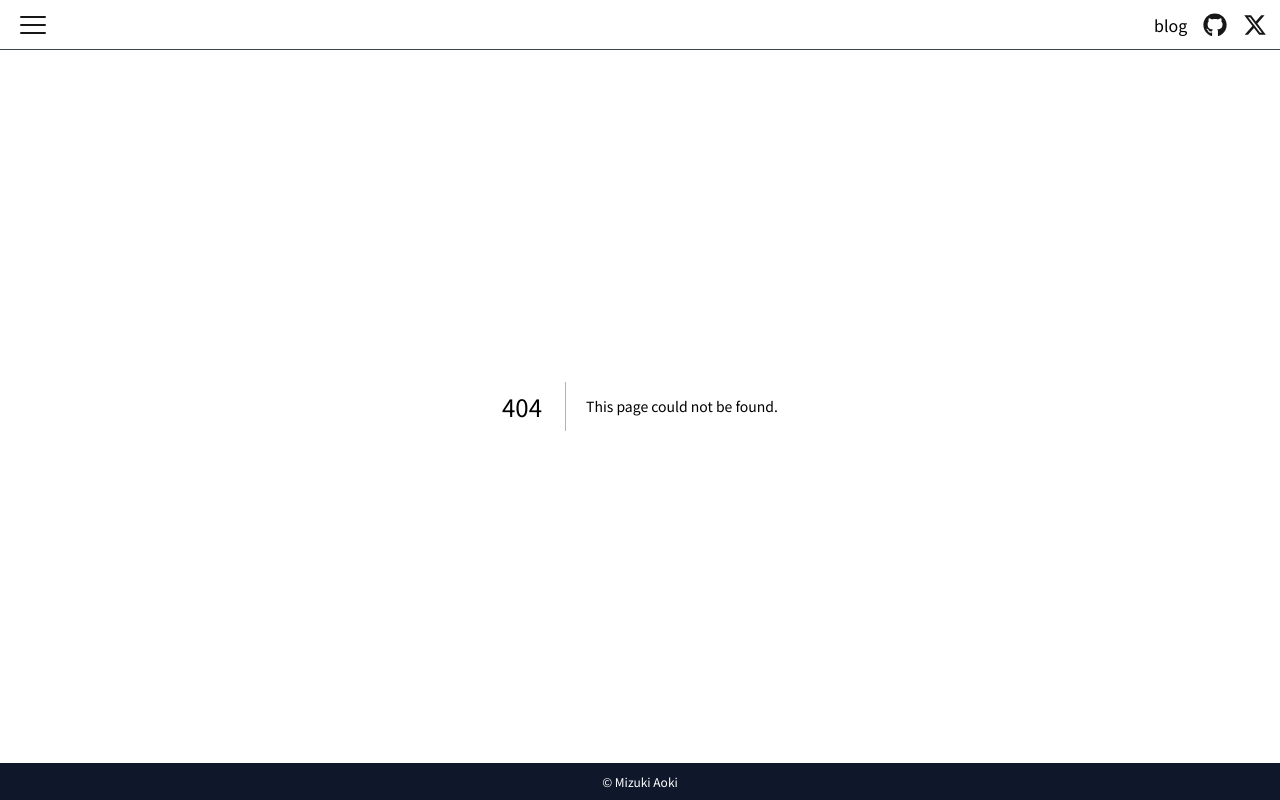
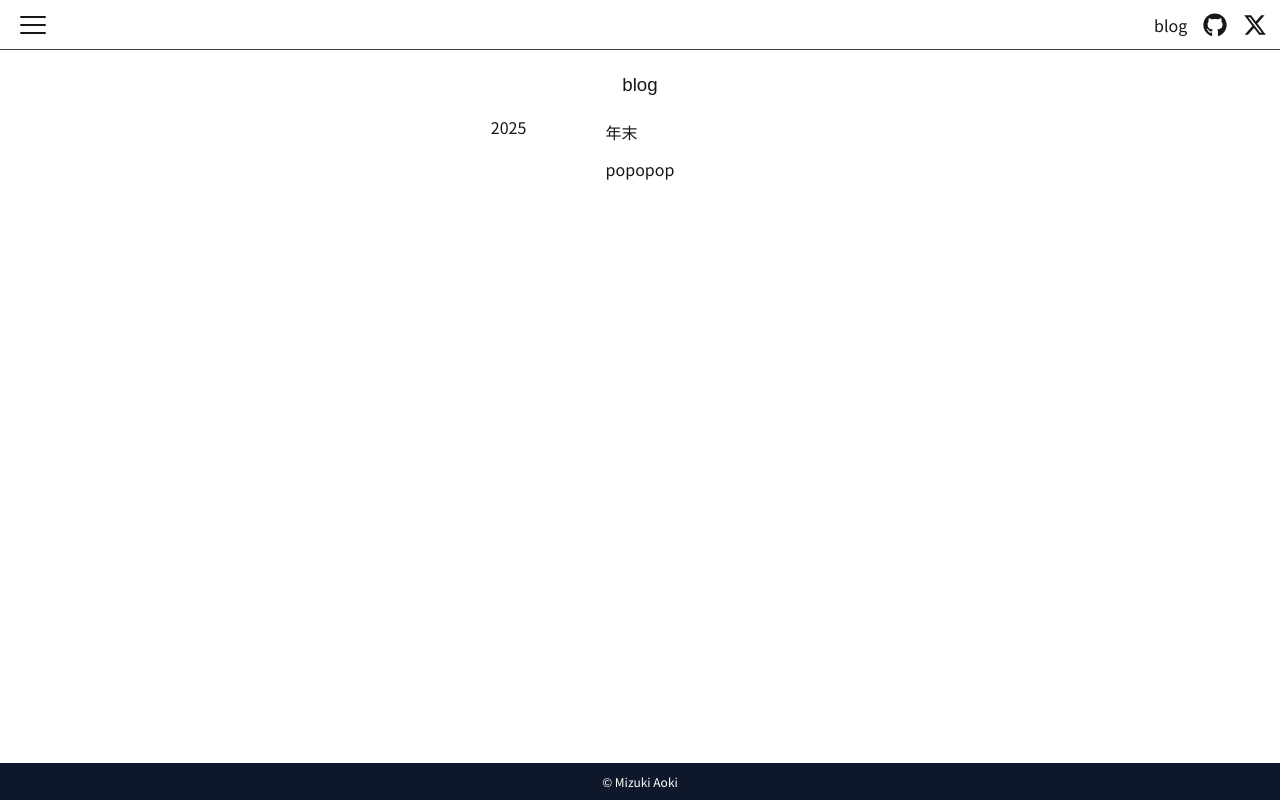
Before and after one commit to 4okimi7uki/website, a Next.js app: page /blog in a window 1280 px wide. Before the commit this address had no page. Built offline with nearby package versions, Linux system fonts and the light colour scheme; a web font is replaced by a local one.

Commit message:
feat: add blog page

```diff
--- /dev/null
+++ b/src/app/(site)/blog/index.module.scss
@@ -0,0 +1,3 @@
+.container {
+  padding: 24px 0;
+}
--- /dev/null
+++ b/src/app/(site)/blog/page.tsx
@@ -0,0 +1,10 @@
+import { BlogTop } from '@/features/blog/components/BlogTop';
+import styles from './index.module.scss';
+
+export default function blog() {
+  return (
+    <div className={styles.container}>
+      <BlogTop />
+    </div>
+  );
+}
--- /dev/null
+++ b/src/features/blog/components/BlogTop/BlogTop.tsx
@@ -0,0 +1,66 @@
+import { HeadingTitle } from '@/components/elements/HeadingTitle';
+import React, { useMemo } from 'react';
+import styles from './index.module.scss';
+import { Section } from '@/components/layouts/Section';
+import Link from 'next/link';
+import dayjs from 'dayjs';
+
+const microCMSContents = [
+  {
+    id: 'aaa',
+    title: '年末',
+    createdAt: dayjs()
+  },
+  {
+    id: 'bbb',
+    title: 'popopop',
+    createdAt: dayjs()
+  }
+];
+
+type Articles = {
+  id: string;
+  title: string;
+  createdAt: dayjs.Dayjs;
+};
+
+type ArticlesByYear = Record<number, Articles[]>;
+
+const groupedByYear = (articles: Articles[]): ArticlesByYear => {
+  const group: ArticlesByYear = {};
+
+  for (const i of articles) {
+    const year = Number(i.createdAt.format('YYYY').toString());
+    if (!group[year]) {
+      group[year] = [];
+    }
+    group[year].push(i);
+  }
+  return group;
+};
+
+export function BlogTop() {
+  const groupedArticlesByYear = useMemo(() => groupedByYear(microCMSContents), []);
+
+  return (
+    <Section>
+      <HeadingTitle title="blog" type="h3" align="center" />
+      <ul className={styles.list}>
+        {Object.entries(groupedArticlesByYear).map(([key, v]) => {
+          return v.map((item, idx) => {
+            return (
+              <li key={item.id} className={styles.listItem}>
+                <Link href={`blog/${item.id}`}>
+                  <div className={styles.year}>{idx === 0 && key}</div>
+                  <div className={styles.titleContents}>
+                    <span>{item.title}</span>
+                  </div>
+                </Link>
+              </li>
+            );
+          });
+        })}
+      </ul>
+    </Section>
+  );
+}
--- /dev/null
+++ b/src/features/blog/components/BlogTop/index.module.scss
@@ -0,0 +1,25 @@
+.list {
+  margin: 0 auto;
+  display: flex;
+  flex-direction: column;
+  gap: 5px;
+
+  .listItem a {
+    font-size: 16px;
+    line-height: 140%;
+    display: grid;
+    grid-template-columns: repeat(3, 1fr);
+    gap: 10px;
+
+    .year {
+    }
+    .titleContents {
+      padding: 5px 12px;
+      border-radius: 5px;
+      transition: all 0.3s;
+      &:hover {
+        background: #8989898e;
+      }
+    }
+  }
+}
--- /dev/null
+++ b/src/features/blog/components/BlogTop/index.ts
@@ -0,0 +1 @@
+export { BlogTop } from './BlogTop';
```
